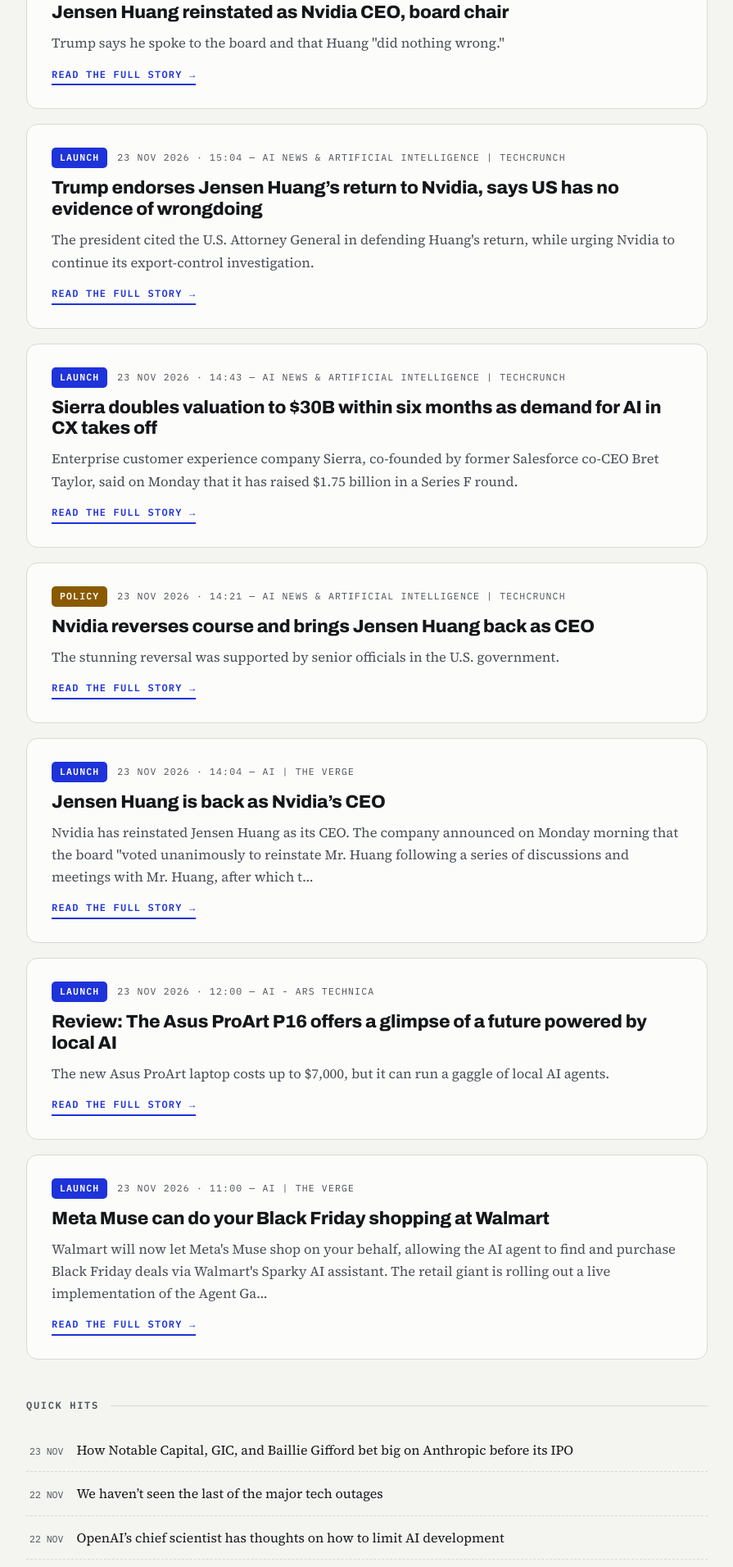
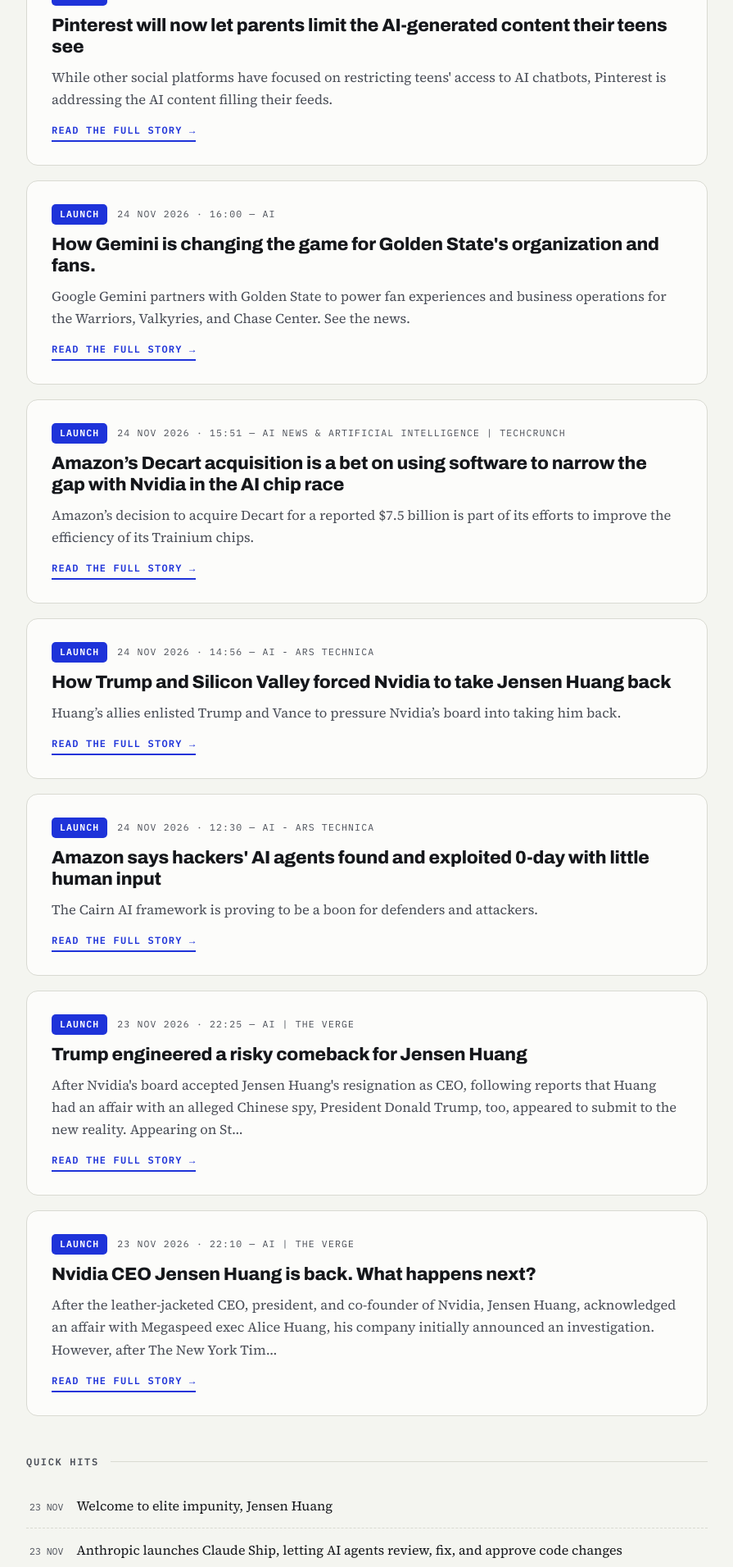
Before and after one commit to MOD108/AI-News, a plain HTML site: page index.html in a window 1280 px wide. Shown: the part 889-2800 px from the top of the page at 82% size, without its empty margins (192-1087 px from the left). Drawn offline with Linux system fonts and the light colour scheme.

Commit message:
Issue 2026-11-24 — automated build

```diff
--- a/index.html
+++ b/index.html
@@ -106,13 +106,13 @@
 <body>
 
 <div class="ticker" aria-label="Latest headlines ticker">
-  <div class="ticker__track"><span><b>LAUNCH ///</b> Tech leaders are celebrating Jensen Huang’s return</span><span><b>LAUNCH ///</b> Jensen Huang reinstated as Nvidia CEO, board chair</span><span><b>LAUNCH ///</b> Trump endorses Jensen Huang’s return to Nvidia, says US has no evidence of wrongdoing</span><span><b>LAUNCH ///</b> Sierra doubles valuation to $30B within six months as demand for AI in CX takes off</span></div>
+  <div class="ticker__track"><span><b>LAUNCH ///</b> Why a Crusoe investor is betting on solar and batteries to power future AI data centers</span><span><b>LAUNCH ///</b> Pinterest will now let parents limit the AI-generated content their teens see</span><span><b>LAUNCH ///</b> How Gemini is changing the game for Golden State&#x27;s organization and fans.</span><span><b>LAUNCH ///</b> Amazon’s Decart acquisition is a bet on using software to narrow the gap with Nvidia in the AI chip race</span></div>
 </div>
 
 <header>
   <div class="issue-line">
-    <span>Issue <b>139</b></span>
-    <span>Monday 23 November 2026</span>
+    <span>Issue <b>140</b></span>
+    <span>Tuesday 24 November 2026</span>
     <span>London, UK</span>
   </div>
   <h1 class="masthead">The <em>Wire</em></h1>
@@ -131,92 +131,92 @@
       <article class="story lead" data-tag="launch">
         <div class="story-meta">
           <span class="tag launch">Launch</span>
-          <span class="stamp mono">23 NOV 2026 · 16:14 — AI | The Verge</span>
+          <span class="stamp mono">24 NOV 2026 · 16:10 — AI News &amp; Artificial Intelligence | TechCrunch</span>
         </div>
-        <h2><a href="https://www.theverge.com/tech/1040069/jensen-huang-return-elon-musk-sam-altman-yay" target="_blank" rel="noopener">Tech leaders are celebrating Jensen Huang’s return</a></h2>
-        <p>Let&#x27;s say you&#x27;re Jensen Huang. You (allegedly) cheated on your wife with an alleged Chinese spy, allegedly had an affair with not one, but two subordinates, and (allegedly!) &quot;terrorized&quot; your employees, a series of indis…</p>
-        <a class="readmore" href="https://www.theverge.com/tech/1040069/jensen-huang-return-elon-musk-sam-altman-yay" target="_blank" rel="noopener">Read the full story →</a>
+        <h2><a href="https://techcrunch.com/2026/11/24/why-a-crusoe-investor-is-betting-on-solar-and-batteries-to-power-future-ai-data-centers/" target="_blank" rel="noopener">Why a Crusoe investor is betting on solar and batteries to power future AI data centers</a></h2>
+        <p>Next-generation data centers will need tens of gigawatts of power every year. One of Crusoe&#x27;s investors thinks solar and energy storage are the obvious choice.</p>
+        <a class="readmore" href="https://techcrunch.com/2026/11/24/why-a-crusoe-investor-is-betting-on-solar-and-batteries-to-power-future-ai-data-centers/" target="_blank" rel="noopener">Read the full story →</a>
       </article>
       <article class="story " data-tag="launch">
         <div class="story-meta">
           <span class="tag launch">Launch</span>
-          <span class="stamp mono">23 NOV 2026 · 15:46 — AI - Ars Technica</span>
+          <span class="stamp mono">24 NOV 2026 · 16:02 — AI News &amp; Artificial Intelligence | TechCrunch</span>
         </div>
-        <h2><a href="https://arstechnica.com/ai/2026/11/jensen-huang-reinstated-as-nvidia-ceo-board-chair/" target="_blank" rel="noopener">Jensen Huang reinstated as Nvidia CEO, board chair</a></h2>
-        <p>Trump says he spoke to the board and that Huang &quot;did nothing wrong.&quot;</p>
-        <a class="readmore" href="https://arstechnica.com/ai/2026/11/jensen-huang-reinstated-as-nvidia-ceo-board-chair/" target="_blank" rel="noopener">Read the full story →</a>
+        <h2><a href="https://techcrunch.com/2026/11/24/pinterest-will-now-let-parents-limit-the-ai-generated-content-their-teens-see/" target="_blank" rel="noopener">Pinterest will now let parents limit the AI-generated content their teens see</a></h2>
+        <p>While other social platforms have focused on restricting teens&#x27; access to AI chatbots, Pinterest is addressing the AI content filling their feeds.</p>
+        <a class="readmore" href="https://techcrunch.com/2026/11/24/pinterest-will-now-let-parents-limit-the-ai-generated-content-their-teens-see/" target="_blank" rel="noopener">Read the full story →</a>
       </article>
       <article class="story " data-tag="launch">
         <div class="story-meta">
           <span class="tag launch">Launch</span>
-          <span class="stamp mono">23 NOV 2026 · 15:04 — AI News &amp; Artificial Intelligence | TechCrunch</span>
+          <span class="stamp mono">24 NOV 2026 · 16:00 — AI</span>
         </div>
-        <h2><a href="https://techcrunch.com/2026/11/23/trump-endorses-jensen-huangs-return-to-nvidia-says-us-has-no-evidence-of-wrongdoing/" target="_blank" rel="noopener">Trump endorses Jensen Huang’s return to Nvidia, says US has no evidence of wrongdoing</a></h2>
-        <p>The president cited the U.S. Attorney General in defending Huang&#x27;s return, while urging Nvidia to continue its export-control investigation.</p>
-        <a class="readmore" href="https://techcrunch.com/2026/11/23/trump-endorses-jensen-huangs-return-to-nvidia-says-us-has-no-evidence-of-wrongdoing/" target="_blank" rel="noopener">Read the full story →</a>
+        <h2><a href="https://blog.google/products-and-platforms/products/gemini/gemini-golden-state/" target="_blank" rel="noopener">How Gemini is changing the game for Golden State&#x27;s organization and fans.</a></h2>
+        <p>Google Gemini partners with Golden State to power fan experiences and business operations for the Warriors, Valkyries, and Chase Center. See the news.</p>
+        <a class="readmore" href="https://blog.google/products-and-platforms/products/gemini/gemini-golden-state/" target="_blank" rel="noopener">Read the full story →</a>
       </article>
       <article class="story " data-tag="launch">
         <div class="story-meta">
           <span class="tag launch">Launch</span>
-          <span class="stamp mono">23 NOV 2026 · 14:43 — AI News &amp; Artificial Intelligence | TechCrunch</span>
+          <span class="stamp mono">24 NOV 2026 · 15:51 — AI News &amp; Artificial Intelligence | TechCrunch</span>
         </div>
-        <h2><a href="https://techcrunch.com/2026/11/23/sierra-doubles-valuation-to-30b-within-six-months-as-demand-for-ai-in-cx-takes-off/" target="_blank" rel="noopener">Sierra doubles valuation to $30B within six months as demand for AI in CX takes off</a></h2>
-        <p>Enterprise customer experience company Sierra, co-founded by former Salesforce co-CEO Bret Taylor, said on Monday that it has raised $1.75 billion in a Series F round.</p>
-        <a class="readmore" href="https://techcrunch.com/2026/11/23/sierra-doubles-valuation-to-30b-within-six-months-as-demand-for-ai-in-cx-takes-off/" target="_blank" rel="noopener">Read the full story →</a>
-      </article>
-      <article class="story " data-tag="policy">
-        <div class="story-meta">
-          <span class="tag policy">Policy</span>
-          <span class="stamp mono">23 NOV 2026 · 14:21 — AI News &amp; Artificial Intelligence | TechCrunch</span>
-        </div>
-        <h2><a href="https://techcrunch.com/2026/11/23/nvidia-reverses-course-and-brings-jensen-huang-back-as-ceo/" target="_blank" rel="noopener">Nvidia reverses course and brings Jensen Huang back as CEO</a></h2>
-        <p>The stunning reversal was supported by senior officials in the U.S. government.</p>
-        <a class="readmore" href="https://techcrunch.com/2026/11/23/nvidia-reverses-course-and-brings-jensen-huang-back-as-ceo/" target="_blank" rel="noopener">Read the full story →</a>
+        <h2><a href="https://techcrunch.com/2026/11/24/amazons-decart-acquisition-is-a-bet-on-using-software-to-narrow-the-gap-with-nvidia-in-the-ai-chip-race/" target="_blank" rel="noopener">Amazon’s Decart acquisition is a bet on using software to narrow the gap with Nvidia in the AI chip race</a></h2>
+        <p>Amazon’s decision to acquire Decart for a reported $7.5 billion is part of its efforts to improve the efficiency of its Trainium chips.</p>
+        <a class="readmore" href="https://techcrunch.com/2026/11/24/amazons-decart-acquisition-is-a-bet-on-using-software-to-narrow-the-gap-with-nvidia-in-the-ai-chip-race/" target="_blank" rel="noopener">Read the full story →</a>
       </article>
       <article class="story " data-tag="launch">
         <div class="story-meta">
           <span class="tag launch">Launch</span>
-          <span class="stamp mono">23 NOV 2026 · 14:04 — AI | The Verge</span>
+          <span class="stamp mono">24 NOV 2026 · 14:56 — AI - Ars Technica</span>
         </div>
-        <h2><a href="https://www.theverge.com/tech/1039937/nvidia-ceo-jensen-huang-reinstated" target="_blank" rel="noopener">Jensen Huang is back as Nvidia’s CEO</a></h2>
-        <p>Nvidia has reinstated Jensen Huang as its CEO. The company announced on Monday morning that the board &quot;voted unanimously to reinstate Mr. Huang following a series of discussions and meetings with Mr. Huang, after which t…</p>
-        <a class="readmore" href="https://www.theverge.com/tech/1039937/nvidia-ceo-jensen-huang-reinstated" target="_blank" rel="noopener">Read the full story →</a>
+        <h2><a href="https://arstechnica.com/tech-policy/2026/11/how-trump-and-silicon-valley-forced-nvidia-to-take-jensen-huang-back/" target="_blank" rel="noopener">How Trump and Silicon Valley forced Nvidia to take Jensen Huang back</a></h2>
+        <p>Huang’s allies enlisted Trump and Vance to pressure Nvidia’s board into taking him back.</p>
+        <a class="readmore" href="https://arstechnica.com/tech-policy/2026/11/how-trump-and-silicon-valley-forced-nvidia-to-take-jensen-huang-back/" target="_blank" rel="noopener">Read the full story →</a>
       </article>
       <article class="story " data-tag="launch">
         <div class="story-meta">
           <span class="tag launch">Launch</span>
-          <span class="stamp mono">23 NOV 2026 · 12:00 — AI - Ars Technica</span>
+          <span class="stamp mono">24 NOV 2026 · 12:30 — AI - Ars Technica</span>
         </div>
-        <h2><a href="https://arstechnica.com/reviews/2026/11/review-the-asus-proart-p16-offers-a-glimpse-of-a-future-powered-by-local-ai/" target="_blank" rel="noopener">Review: The Asus ProArt P16 offers a glimpse of a future powered by local AI</a></h2>
-        <p>The new Asus ProArt laptop costs up to $7,000, but it can run a gaggle of local AI agents.</p>
-        <a class="readmore" href="https://arstechnica.com/reviews/2026/11/review-the-asus-proart-p16-offers-a-glimpse-of-a-future-powered-by-local-ai/" target="_blank" rel="noopener">Read the full story →</a>
+        <h2><a href="https://arstechnica.com/security/2026/11/amazon-says-hackers-ai-agents-found-and-exploited-0-day-with-little-human-input/" target="_blank" rel="noopener">Amazon says hackers&#x27; AI agents found and exploited 0-day with little human input</a></h2>
+        <p>The Cairn AI framework is proving to be a boon for defenders and attackers.</p>
+        <a class="readmore" href="https://arstechnica.com/security/2026/11/amazon-says-hackers-ai-agents-found-and-exploited-0-day-with-little-human-input/" target="_blank" rel="noopener">Read the full story →</a>
       </article>
       <article class="story " data-tag="launch">
         <div class="story-meta">
           <span class="tag launch">Launch</span>
-          <span class="stamp mono">23 NOV 2026 · 11:00 — AI | The Verge</span>
+          <span class="stamp mono">23 NOV 2026 · 22:25 — AI | The Verge</span>
         </div>
-        <h2><a href="https://www.theverge.com/ai-artificial-intelligence/1039874/walmart-agent-gateway-meta-muse-black-friday" target="_blank" rel="noopener">Meta Muse can do your Black Friday shopping at Walmart</a></h2>
-        <p>Walmart will now let Meta&#x27;s Muse shop on your behalf, allowing the AI agent to find and purchase Black Friday deals via Walmart&#x27;s Sparky AI assistant. The retail giant is rolling out a live implementation of the Agent Ga…</p>
-        <a class="readmore" href="https://www.theverge.com/ai-artificial-intelligence/1039874/walmart-agent-gateway-meta-muse-black-friday" target="_blank" rel="noopener">Read the full story →</a>
+        <h2><a href="https://www.theverge.com/ai-artificial-intelligence/1040652/jensen-huang-nvidia-trump-reinstated" target="_blank" rel="noopener">Trump engineered a risky comeback for Jensen Huang</a></h2>
+        <p>After Nvidia&#x27;s board accepted Jensen Huang&#x27;s resignation as CEO, following reports that Huang had an affair with an alleged Chinese spy, President Donald Trump, too, appeared to submit to the new reality. Appearing on St…</p>
+        <a class="readmore" href="https://www.theverge.com/ai-artificial-intelligence/1040652/jensen-huang-nvidia-trump-reinstated" target="_blank" rel="noopener">Read the full story →</a>
+      </article>
+      <article class="story " data-tag="launch">
+        <div class="story-meta">
+          <span class="tag launch">Launch</span>
+          <span class="stamp mono">23 NOV 2026 · 22:10 — AI | The Verge</span>
+        </div>
+        <h2><a href="https://www.theverge.com/ai-artificial-intelligence/1030422/nvidia-jensen-huang-ai-china-alice-huang" target="_blank" rel="noopener">Nvidia CEO Jensen Huang is back. What happens next?</a></h2>
+        <p>After the leather-jacketed CEO, president, and co-founder of Nvidia, Jensen Huang, acknowledged an affair with Megaspeed exec Alice Huang, his company initially announced an investigation. However, after The New York Tim…</p>
+        <a class="readmore" href="https://www.theverge.com/ai-artificial-intelligence/1030422/nvidia-jensen-huang-ai-china-alice-huang" target="_blank" rel="noopener">Read the full story →</a>
       </article>
 </main>
 
 <section class="quickhits">
   <div class="section-label">Quick hits</div>
   <ul class="hits">
-      <li><span class="stamp mono">23 NOV</span><a href="https://techcrunch.com/2026/11/22/how-notable-capital-gic-and-baillie-gifford-bet-big-on-anthropic-before-its-ipo/" target="_blank" rel="noopener">How Notable Capital, GIC, and Baillie Gifford bet big on Anthropic before its IPO</a></li>
-      <li><span class="stamp mono">22 NOV</span><a href="https://www.theverge.com/tech/1039851/major-tech-outages" target="_blank" rel="noopener">We haven’t seen the last of the major tech outages</a></li>
-      <li><span class="stamp mono">22 NOV</span><a href="https://techcrunch.com/2026/11/22/openais-chief-scientist-has-thoughts-on-how-to-limit-ai-development/" target="_blank" rel="noopener">OpenAI’s chief scientist has thoughts on how to limit AI development</a></li>
-      <li><span class="stamp mono">22 NOV</span><a href="https://techcrunch.com/2026/11/22/why-data-centers-are-at-the-center-of-the-big-tech-backlash/" target="_blank" rel="noopener">Why data centers are at the center of the Big Tech backlash</a></li>
-      <li><span class="stamp mono">22 NOV</span><a href="https://www.theverge.com/games/1039770/binding-of-isaac-ai-music" target="_blank" rel="noopener">Binding of Isaac developer removes AI music from Repentance Plus</a></li>
-      <li><span class="stamp mono">22 NOV</span><a href="https://www.theverge.com/column/1039139/vibe-coding-gadgets-tv-camera" target="_blank" rel="noopener">The vibe-coding revolution is coming to all the gadgets</a></li>
+      <li><span class="stamp mono">23 NOV</span><a href="https://www.theverge.com/ai-artificial-intelligence/1040819/welcome-to-elite-impunity-jensen-huang" target="_blank" rel="noopener">Welcome to elite impunity, Jensen Huang</a></li>
+      <li><span class="stamp mono">23 NOV</span><a href="https://techcrunch.com/2026/11/23/anthropic-launches-claude-ship-letting-ai-agents-review-fix-and-approve-code-changes/" target="_blank" rel="noopener">Anthropic launches Claude Ship, letting AI agents review, fix, and approve code changes</a></li>
+      <li><span class="stamp mono">23 NOV</span><a href="https://techcrunch.com/2026/11/23/supertake-raises-20m-to-let-ai-agents-turn-your-market-predictions-into-stock-portfolios/" target="_blank" rel="noopener">Supertake raises $20M to let AI agents turn your market predictions into stock portfolios</a></li>
+      <li><span class="stamp mono">23 NOV</span><a href="https://techcrunch.com/2026/11/23/elon-musk-and-others-rejoice-as-jensen-huang-is-reinstated-at-nvidia-amid-scandal/" target="_blank" rel="noopener">Elon Musk and others rejoice as Jensen Huang is reinstated at Nvidia amid scandal</a></li>
+      <li><span class="stamp mono">23 NOV</span><a href="https://arstechnica.com/tech-policy/2026/11/states-sue-spacex-to-stop-grok-from-generating-child-sex-images-revenge-porn/" target="_blank" rel="noopener">States sue SpaceX to stop Grok from generating child sex images, revenge porn</a></li>
+      <li><span class="stamp mono">23 NOV</span><a href="https://techcrunch.com/2026/11/23/megaspeed-the-company-at-the-center-of-the-jensen-huang-scandal-appears-headed-for-a-u-s-blacklist/" target="_blank" rel="noopener">Megaspeed, the company at the center of the Jensen Huang scandal, appears headed for a US blacklist</a></li>
   </ul>
 </section>
 
 <footer>
   <span>© 2026 The Wire — auto-compiled, human-owned</span>
-  <span class="mono">last build: 23 Nov 2026 · 16:22 GMT</span>
+  <span class="mono">last build: 24 Nov 2026 · 16:12 GMT</span>
 </footer>
 
 <script>
--- a/state.json
+++ b/state.json
@@ -1 +1 @@
-{"issue": 139}
+{"issue": 140}
```
